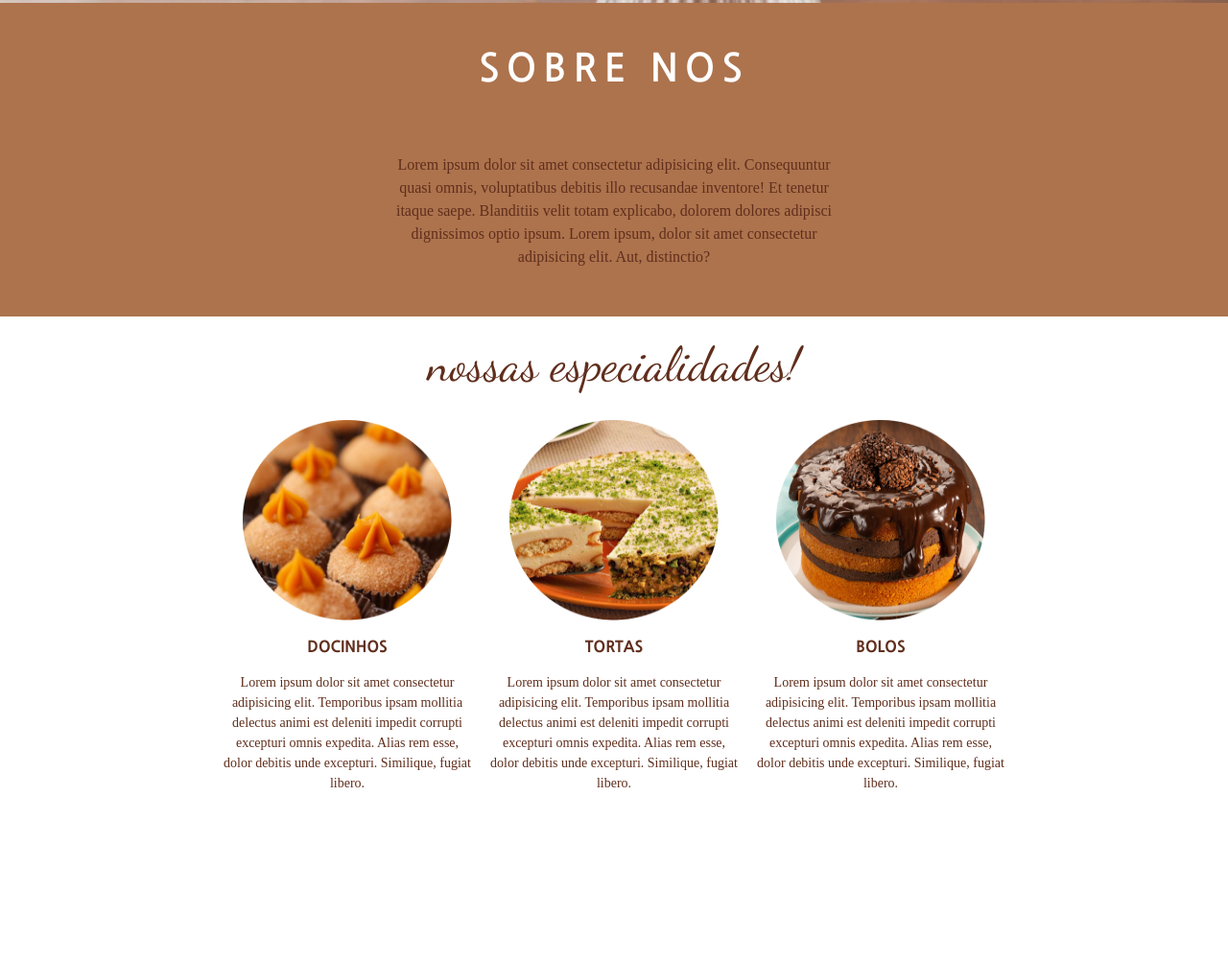
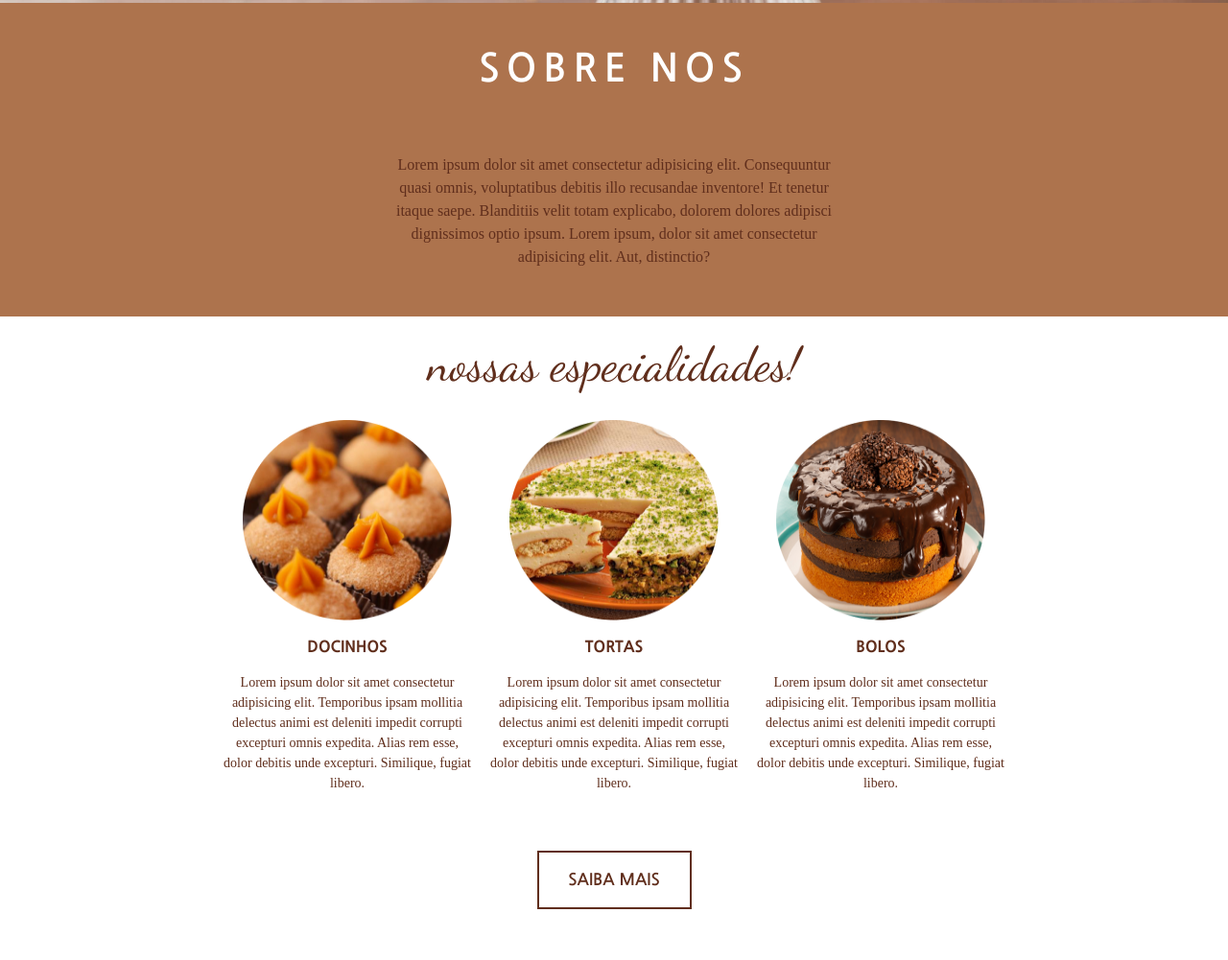
Before and after one commit to anapalmeida/kazabolos_v2, a plain HTML site: page index.html in a window 1280 px wide. Shown: the part 979-1980 px from the top of the page at 96% size. Drawn offline with nearby package versions, Linux system fonts and the light colour scheme; a web font is replaced by a local one.

Commit message:
Learn more button added

```diff
--- a/assets/css/style.css
+++ b/assets/css/style.css
@@ -285,6 +285,28 @@
     padding-bottom: 8px;
 }
 
+.learn-more-button {
+    display: flex;
+    justify-content: center;
+    align-items: center;
+    background-color: white;
+    border: 2px solid var(--dark-brown);
+    color: var(--dark-brown);
+    font-family: Nanum Gothic;
+    font-weight: 700;
+    text-transform: uppercase;
+    font-size: 17px;
+    width: 161px;
+    height: 61px;
+    transition: 0.3s;
+}
+
+.learn-more-button:hover {
+    color: white;
+    border-color: var(--light-brown);
+    background-color: var(--light-brown);
+}
+
 .footer {
     background-color: var(--light-brown);
     /* height: 60px; */
--- a/assets/js/main.js
+++ b/assets/js/main.js
@@ -3,15 +3,14 @@ $(function() {
     var scrollNavbar = document.getElementById("scroll-navbar");
     var sticky = header.offsetTop;
 
-    $(window).on('scroll', function () {
+    $(window).on('scroll', function() {
         if (window.pageYOffset > sticky) {
 
             if (screen.width <= 991 || screen.availWidth <= 991) {
                 header.classList.add("sticky");
                 header.classList.remove("onMoveHeader");
-                scrollNavbar.classList.add("d-none");
+                scrollNavbar.classList.remove("d-none");
                 header.classList.remove("onMoveNavbar");
-                console.log("passou")
             } else {
                 header.classList.add("sticky");
                 header.classList.add("onMoveHeader");
--- a/index.html
+++ b/index.html
@@ -63,7 +63,6 @@
             <!-- Hamburguer button for the mobile Navbar  -->
 
         </div>
-        <!-- Fixed to the top Logo Desktop Wrapper -->
 
         <!-- Fixed to the top Navbar Desktop Wrapper -->
         <nav id="desktop-navbar" class="navbar navbar-expand-lg navbar-light main-menu">
@@ -106,11 +105,11 @@
                 </li>
                 <li>
                     <div class="social-media-container">
+                        <a target="_blank" href="https://www.instagram.com/kaza_bolos/">
+                            <i class="fa fa-instagram social-media-buttons"></i>
+                        </a>
                         <a target="_blank" href="https://www.facebook.com/kazabolos">
                             <i class="fa fa-facebook-f social-media-buttons"></i>
-                        </a>
-                        <a target="_blank" href="https://www.instagram.com/kaza_bolos/">
-                            <i class="fa fa-instagram social-media-buttons"></i>
                         </a>
                         <a target="_blank" href="https://api.whatsapp.com/send?phone=5511950598772&text=Olá, Andreia! Tudo bem?Eu gostaria de fazer uma encomenda.">
                             <i class="fa fa-whatsapp social-media-buttons"></i>
@@ -237,14 +236,15 @@
         <!-- About Us  -->
 
         <!-- Specialties -->
-        <section class="specialties">
+        <section  style="display: flex; flex-direction: column; justify-content: center; align-items: center;" class="specialties">
+
             <h1 class="section-title" data-aos="fade-down" data-aos-easing="linear" data-aos-duration="1300">nossas especialidades!</h1>
 
             <!-- Cards -->
             <div class="cards-container" >
 
                 <!-- First card -->
-                <div class="card" data-aos="fade-down" data-aos-easing="linear" data-aos-duration="1400">
+                <div class="card" data-aos="fade-down" data-aos-easing="linear" data-aos-duration="1300">
                     <img src="/assets/images/Sweets.png">
                     <h3>DOCINHOS</h3>
                     <p>Lorem ipsum dolor sit amet consectetur adipisicing elit.
@@ -255,7 +255,7 @@
                 <!-- First card -->
 
                 <!-- Second card -->
-                <div class="card" data-aos="fade-down" data-aos-easing="linear" data-aos-duration="1500">
+                <div class="card" data-aos="fade-down" data-aos-easing="linear" data-aos-duration="1300">
                     <img src="/assets/images/Pies.png">
                     <h3>TORTAS</h3>
                     <p>Lorem ipsum dolor sit amet consectetur adipisicing elit.
@@ -266,7 +266,7 @@
                 <!-- Second card -->
 
                 <!-- Third card -->
-                <div class="card" data-aos="fade-down" data-aos-easing="linear" data-aos-duration="1600">
+                <div class="card" data-aos="fade-down" data-aos-easing="linear" data-aos-duration="1300">
                     <img src="/assets/images/Cake.png">
                     <h3>BOLOS</h3>
                     <p>Lorem ipsum dolor sit amet consectetur adipisicing elit.
@@ -275,8 +275,11 @@
                         unde excepturi. Similique, fugiat libero.</p>
                 </div>
                 <!-- Third card -->
+
             </div>
             <!-- Cards -->
+            <a class="learn-more-button" href="#" >Saiba mais</a>
+
 
         </section>
         <!-- Specialties -->
@@ -293,11 +296,11 @@
         <div class="footer">
             <!-- <h1>NOS SIGA NAS REDES SOCIAIS</h1> -->
             <div class="social-media-container">
+                <a target="_blank" href="https://www.instagram.com/kaza_bolos/">
+                    <i class="fa fa-instagram social-media-buttons"></i>
+                </a>
                 <a target="_blank" href="https://www.facebook.com/kazabolos">
                     <i class="fa fa-facebook-f social-media-buttons"></i>
-                </a>
-                <a target="_blank" href="https://www.instagram.com/kaza_bolos/">
-                    <i class="fa fa-instagram social-media-buttons"></i>
                 </a>
                 <a target="_blank" href="https://api.whatsapp.com/send?phone=5511950598772&text=Olá, Andreia! Tudo bem?Eu gostaria de fazer uma encomenda.">
                     <i class="fa fa-whatsapp social-media-buttons"></i>
```
